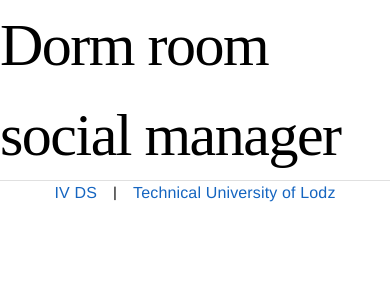
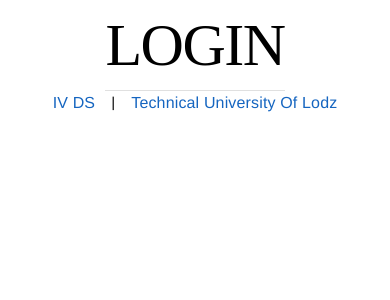
Before and after one commit to dorm-social-room-manager/dsrm-frontend, a React (Vite) app: page / in a window 390 px wide. Shown: the top 300 px of the page. Built offline with nearby package versions, Linux system fonts and the light colour scheme.

Commit message:
feat: added text to json files, made the component more responsive
Related work item: GH-4

```diff
--- a/src/locales/en/header.json
+++ b/src/locales/en/header.json
@@ -1,5 +1,5 @@
 {
-  "title": "Dorm room social manager",
+  "titles": ["Dorm room social manager", "LOGIN", "Create your account", "REGISTER"],
   "building_name": "IV DS",
-  "faculty": "Technical University of Lodz"
+  "faculty": "Technical University Of Lodz"
 }
--- a/src/locales/pl/header.json
+++ b/src/locales/pl/header.json
@@ -1,5 +1,5 @@
 {
-  "title": "Dorm room social manager",
+  "titles": ["Dorm room social manager", "LOGIN", "Create your account", "REGISTER"],
   "building_name": "IV DS",
   "faculty": "Politechnika Łódzka"
 }
--- a/src/main.tsx
+++ b/src/main.tsx
@@ -6,7 +6,7 @@ import * as ReactDOM from 'react-dom/client';
 import { App } from './App';
 import { BrowserRouter } from 'react-router-dom';
 import { customTheme } from './common/breakpoints';
-import { ThemeProvider } from '@mui/material/styles';
+import { ThemeProvider } from '@mui/material';
 
 ReactDOM.createRoot(document.getElementById('root') as HTMLElement).render(
   <ThemeProvider theme={customTheme}>
--- a/src/templates/Header/Header.tsx
+++ b/src/templates/Header/Header.tsx
@@ -1,4 +1,4 @@
-import { Grid, Link, Typography } from '@mui/material';
+import { Grid, Link, Typography, useMediaQuery } from '@mui/material';
 import styles from './Header.module.scss';
 import { useTheme } from '@mui/material/styles';
 import { useTranslation } from 'react-i18next';
@@ -6,6 +6,18 @@ import { useTranslation } from 'react-i18next';
 export function Header() {
   const theme = useTheme();
   const { t } = useTranslation();
+  const tablet: boolean = useMediaQuery(theme.breakpoints.up('tablet'));
+  const isRegister = false;
+
+  const REGISTER_IDX_START = 2;
+  const LOGIN_IDX_START = 0;
+  const TABLET_IDX_ADJUST = 0;
+  const MOBILE_IDX_ADJUST = 1;
+
+  const headerRegisterJsonIdx = isRegister ? REGISTER_IDX_START : LOGIN_IDX_START;
+  const headerTabletJsonIdx = tablet ? TABLET_IDX_ADJUST : MOBILE_IDX_ADJUST;
+  const jsonIdx = headerRegisterJsonIdx + headerTabletJsonIdx;
+  const jsonSubscript = `.${String(jsonIdx)}`;
   return (
     <header>
       <Grid
@@ -28,7 +40,7 @@ export function Header() {
             letterSpacing: -1.5,
           }}
         >
-          {t('header.title')}
+          {t(`header.titles${jsonSubscript}`)}
         </Typography>
         <div className={styles.graylinks}>
           <Link
```
